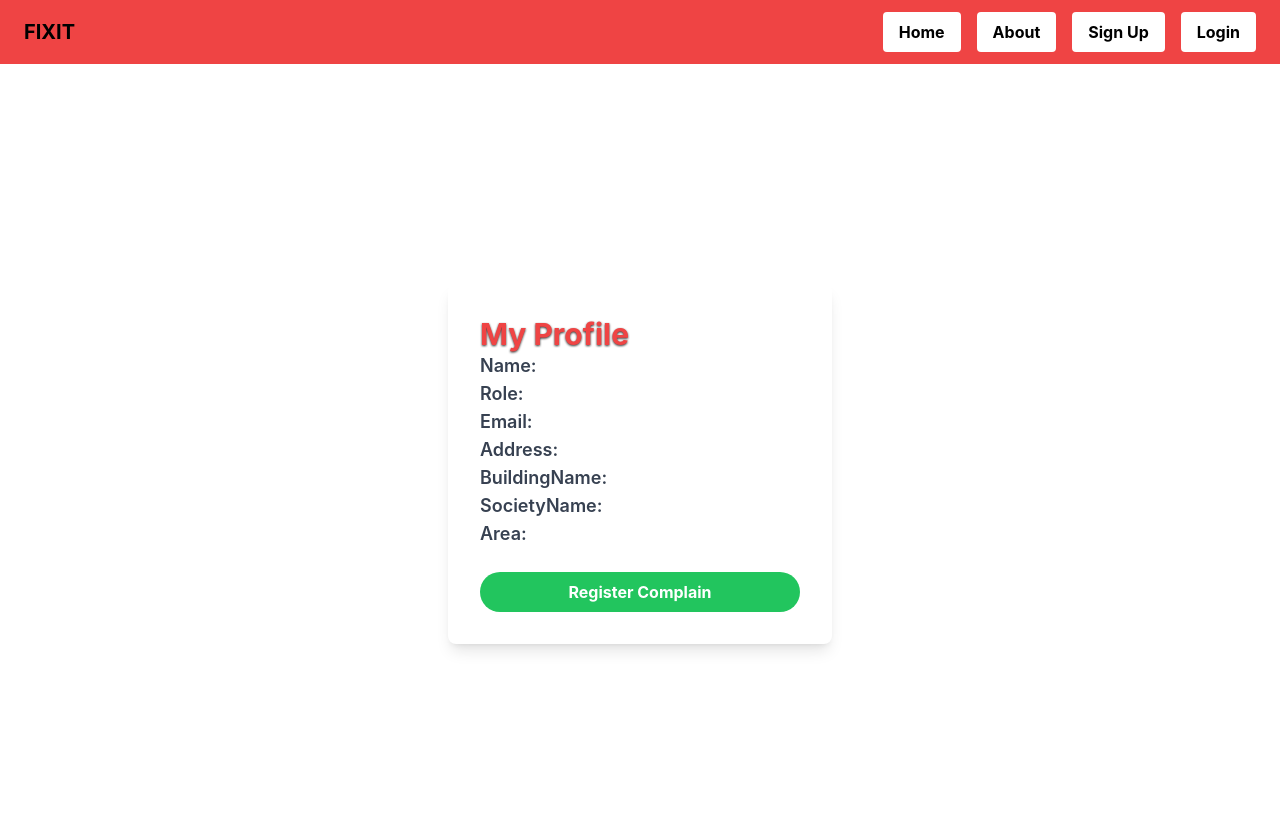
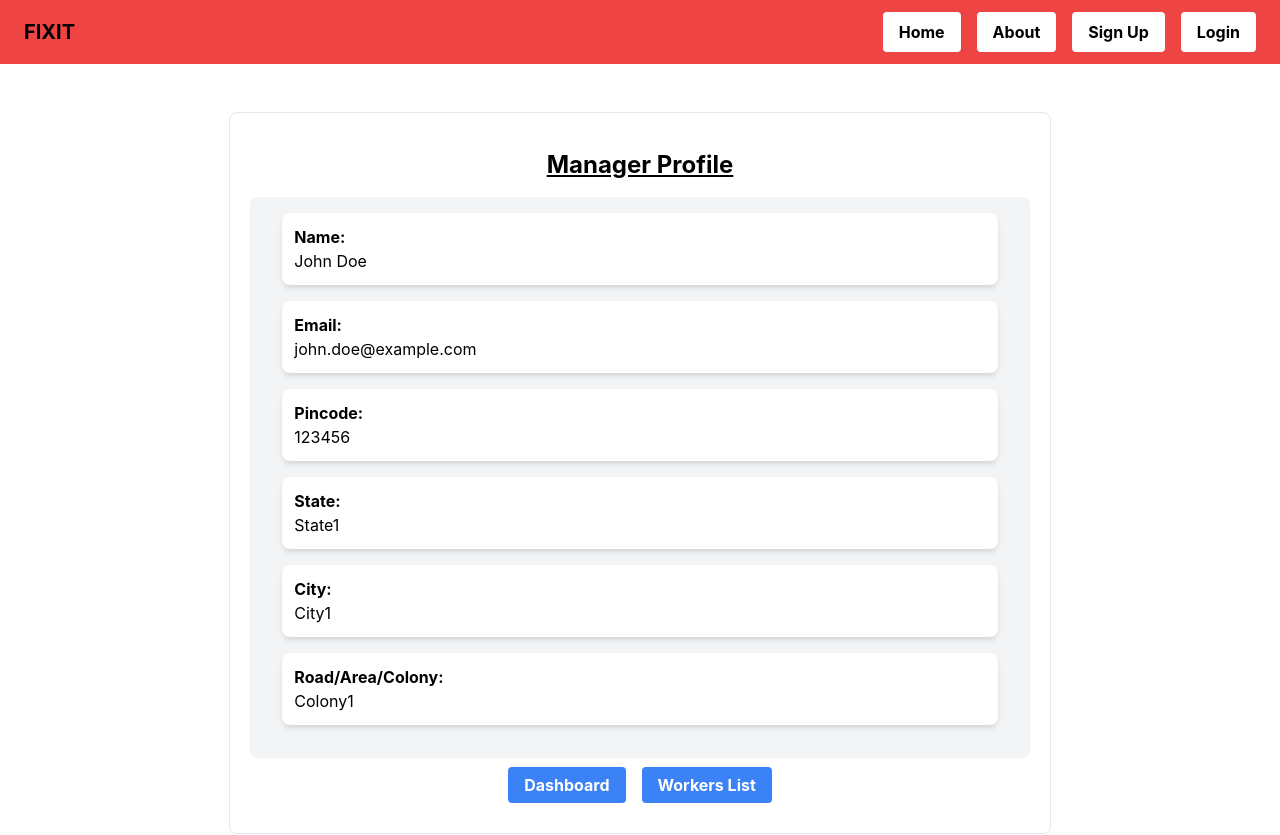
Before and after one commit to Shineri/FixIt, a React (Vite) app in the folder frontend/: page /ManagerProfile in a window 1280 px wide. Shown: the top 835 px of the page. Built offline with nearby package versions, Linux system fonts and the light colour scheme.

Commit message:
user apis added

```diff
--- a/frontend/src/pages/ManagerProfile.jsx
+++ b/frontend/src/pages/ManagerProfile.jsx
@@ -1,49 +1,56 @@
-import React from "react";
-import { Link } from "react-router-dom";
+import React from 'react';
+import { Link } from 'react-router-dom';
 
-const ManagerProfile = ({ userName, role, email,address,building,society,area }) => {
-  const handleComplainForm = () => {
-    // Navigate to complain form page
-    // Replace '/complain-form' with your actual route
-    window.location.href = "/complain-form";
+// Mock data for manager details
+const mockManagerDetails = {
+    fullName: 'John Doe',
+    email: 'john.doe@example.com',
+    pincode: '123456',
+    state: 'State1',
+    city: 'City1',
+    roadName_area_colony: ['Colony1']
 };
 
+const ManagerProfile = () => {
     return (
-    <div className="flex items-center justify-center h-screen bg-gradient-to-br from-white-400 to-indigo-600">
-      <div className="bg-white rounded-lg shadow-lg p-8 w-96">
-        <h2 className="text-3xl font-bold text-red-500 drop-shadow-[0_1.2px_1.2px_rgba(0,0,0,0.8)] mb=8">
-          My Profile
-        </h2>
-        <div className="mb-4">
-          <p className="text-lg text-gray-700 mb =6" >
-            <span className="font-semibold">Name:</span> {userName}
-          </p>
-          <p className="text-lg text-gray-700 mb =6">
-            <span className="font-semibold">Role:</span> {role}
-          </p>
-          <p className="text-lg text-gray-700">
-            <span className="font-semibold">Email:</span> {email}
-          </p>
-          <p className="text-lg text-gray-700">
-            <span className="font-semibold">Address:</span> {address}
-          </p>
-          <p className="text-lg text-gray-700">
-            <span className="font-semibold">BuildingName:</span> {building}
-          </p>
-          <p className="text-lg text-gray-700">
-            <span className="font-semibold">SocietyName:</span> {society}
-          </p>
-          <p className="text-lg text-gray-700">
-            <span className="font-semibold">Area:</span> {area}
-          </p>
+        <div className="container mx-auto flex justify-center px-6 my-12">
+            <div className="w-2/3 bg-white p-5 rounded-lg border">
+                <div className="px-8 mb-4 text-center">
+                    <h1 className="pt-4 mb-2 text-2xl font-bold underline text-black-600">Manager Profile</h1>
                 </div>
-          <div className="mt-6" text-centre>
-          <button
-            className="w-full px-4 py-2 font-bold text-white bg-green-500 rounded-full hover:bg-green-700 focus:outline-none focus:shadow-outline"
-            onClick={handleComplainForm}
-          >
-          Register Complain
-          </button>
+                <div className="px-8 mb-4 bg-gray-100 p-4 rounded-lg shadow-sm">
+                    <div className="mb-4 p-3 bg-white rounded-lg shadow-md">
+                        <p className="font-bold">Name:</p>
+                        <p>{mockManagerDetails.fullName}</p>
+                    </div>
+                    <div className="mb-4 p-3 bg-white rounded-lg shadow-md">
+                        <p className="font-bold">Email:</p>
+                        <p>{mockManagerDetails.email}</p>
+                    </div>
+                    <div className="mb-4 p-3 bg-white rounded-lg shadow-md">
+                        <p className="font-bold">Pincode:</p>
+                        <p>{mockManagerDetails.pincode}</p>
+                    </div>
+                    <div className="mb-4 p-3 bg-white rounded-lg shadow-md">
+                        <p className="font-bold">State:</p>
+                        <p>{mockManagerDetails.state}</p>
+                    </div>
+                    <div className="mb-4 p-3 bg-white rounded-lg shadow-md">
+                        <p className="font-bold">City:</p>
+                        <p>{mockManagerDetails.city}</p>
+                    </div>
+                    <div className="mb-4 p-3 bg-white rounded-lg shadow-md">
+                        <p className="font-bold">Road/Area/Colony:</p>
+                        <p>{mockManagerDetails.roadName_area_colony.join(', ')}</p>
+                    </div>
+                </div>
+                <div className="px-8 mb-4 text-center">
+                    <Link to="/ManagerDashboard" className="bg-blue-500 hover:bg-blue-700 text-white font-bold py-2 px-4 rounded">
+                        Dashboard
+                    </Link>
+                    <Link to="/AllWorkers" className="bg-blue-500 hover:bg-blue-700 text-white font-bold py-2 px-4 rounded ml-4">
+                        Workers List
+                    </Link>
                 </div>
             </div>
         </div>
--- a/frontend/src/pages/UserDashboard.jsx
+++ b/frontend/src/pages/UserDashboard.jsx
@@ -1,211 +1,33 @@
 import React, { useEffect, useState } from 'react';
-import { Link } from 'react-router-dom';
-
-// Updated mock data with additional entries
-const mockComplaints = [
-    {
-        _id: '1',
-        userId: '1',
-        user: 'User1',
-        manager: 'Manager1',
-        serviceRequired: 'Electrician',
-        description: 'Fix the light in the living room',
-        pincode: '123456',
-        state: 'State1',
-        city: 'City1',
-        houseNo_buildingName: ['House1'],
-        roadName_area_colony: ['Colony1'],
-        status: 'Pending',
-        assigned_worker: null,
-        paymentStatus: 'Pending',
-        amount: 100,
-        createdAt: new Date(),
-        availabilitySlot: 'Morning'
-    },
-    {
-        _id: '2',
-        userId: '1',
-        user: 'User1',
-        manager: 'Manager1',
-        serviceRequired: 'Plumber',
-        description: 'Fix leaking pipe in the kitchen',
-        pincode: '123456',
-        state: 'State1',
-        city: 'City1',
-        houseNo_buildingName: ['House2'],
-        roadName_area_colony: ['Colony2'],
-        status: 'Resolved',
-        assigned_worker: 'Worker1',
-        paymentStatus: 'Paid',
-        amount: 150,
-        createdAt: new Date(),
-        availabilitySlot: 'Afternoon'
-    },
-    {
-        _id: '3',
-        userId: '2',
-        user: 'User2',
-        manager: 'Manager2',
-        serviceRequired: 'Carpenter',
-        description: 'Build a new bookshelf',
-        pincode: '654321',
-        state: 'State2',
-        city: 'City2',
-        houseNo_buildingName: ['House3'],
-        roadName_area_colony: ['Colony3'],
-        status: 'Pending',
-        assigned_worker: null,
-        paymentStatus: 'Pending',
-        amount: 120,
-        createdAt: new Date(),
-        availabilitySlot: 'Morning'
-    },
-    {
-        _id: '4',
-        userId: '2',
-        user: 'User2',
-        manager: 'Manager2',
-        serviceRequired: 'Electrician',
-        description: 'Install new electrical outlets',
-        pincode: '654321',
-        state: 'State2',
-        city: 'City2',
-        houseNo_buildingName: ['House4'],
-        roadName_area_colony: ['Colony4'],
-        status: 'In Progress',
-        assigned_worker: 'Worker2',
-        paymentStatus: 'Pending',
-        amount: 180,
-        createdAt: new Date(),
-        availabilitySlot: 'Afternoon'
-    },
-    {
-        _id: '5',
-        userId: '3',
-        user: 'User3',
-        manager: 'Manager3',
-        serviceRequired: 'Plumber',
-        description: 'Fix water leak in the bathroom',
-        pincode: '987654',
-        state: 'State3',
-        city: 'City3',
-        houseNo_buildingName: ['House5'],
-        roadName_area_colony: ['Colony5'],
-        status: 'Resolved',
-        assigned_worker: 'Worker3',
-        paymentStatus: 'Paid',
-        amount: 200,
-        createdAt: new Date(),
-        availabilitySlot: 'Morning'
-    },
-    {
-        _id: '6',
-        userId: '3',
-        user: 'User3',
-        manager: 'Manager3',
-        serviceRequired: 'Electrician',
-        description: 'Fix ceiling fan in the bedroom',
-        pincode: '987654',
-        state: 'State3',
-        city: 'City3',
-        houseNo_buildingName: ['House6'],
-        roadName_area_colony: ['Colony6'],
-        status: 'Pending',
-        assigned_worker: null,
-        paymentStatus: 'Pending',
-        amount: 90,
-        createdAt: new Date(),
-        availabilitySlot: 'Afternoon'
-    },
-    {
-        _id: '7',
-        userId: '1',
-        user: 'User1',
-        manager: 'Manager1',
-        serviceRequired: 'Painter',
-        description: 'Paint the exterior walls',
-        pincode: '123456',
-        state: 'State1',
-        city: 'City1',
-        houseNo_buildingName: ['House3'],
-        roadName_area_colony: ['Colony3'],
-        status: 'Resolved',
-        assigned_worker: 'Worker4',
-        paymentStatus: 'Paid',
-        amount: 250,
-        createdAt: new Date(),
-        availabilitySlot: 'Afternoon'
-    },
-    {
-        _id: '8',
-        userId: '2',
-        user: 'User2',
-        manager: 'Manager2',
-        serviceRequired: 'Gardener',
-        description: 'Trim the garden hedges',
-        pincode: '654321',
-        state: 'State2',
-        city: 'City2',
-        houseNo_buildingName: ['House7'],
-        roadName_area_colony: ['Colony7'],
-        status: 'Pending',
-        assigned_worker: null,
-        paymentStatus: 'Pending',
-        amount: 150,
-        createdAt: new Date(),
-        availabilitySlot: 'Morning'
-    },
-    {
-        _id: '9',
-        userId: '3',
-        user: 'User3',
-        manager: 'Manager3',
-        serviceRequired: 'Cleaner',
-        description: 'Deep clean the kitchen',
-        pincode: '987654',
-        state: 'State3',
-        city: 'City3',
-        houseNo_buildingName: ['House8'],
-        roadName_area_colony: ['Colony8'],
-        status: 'Pending',
-        assigned_worker: null,
-        paymentStatus: 'Pending',
-        amount: 120,
-        createdAt: new Date(),
-        availabilitySlot: 'Morning'
-    },
-    {
-        _id: '10',
-        userId: '1',
-        user: 'User1',
-        manager: 'Manager1',
-        serviceRequired: 'Plumber',
-        description: 'Fix broken pipe in the basement',
-        pincode: '123456',
-        state: 'State1',
-        city: 'City1',
-        houseNo_buildingName: ['House4'],
-        roadName_area_colony: ['Colony4'],
-        status: 'Pending',
-        assigned_worker: null,
-        paymentStatus: 'Pending',
-        amount: 110,
-        createdAt: new Date(),
-        availabilitySlot: 'Afternoon'
-    },
-];
+import axios from 'axios';
 
 const UserDashboard = () => {
   const [complaints, setComplaints] = useState([]);
-    const [filteredComplaints, setFilteredComplaints] = useState([]);
+  const [loading, setLoading] = useState(true); // Added loading state
 
   useEffect(() => {
-        const userId = '1'; // Hardcoded user ID for demonstration
+    const fetchComplaints = async () => {
+      try {
+        const response = await axios.get("http://localhost:3000/api/v1/user/get-my-complaint", {
+          headers: {
+            Authorization: `Bearer ${localStorage.getItem('token')}`, // Assuming token is stored in localStorage
+          },
+        });
+        setComplaints(response.data); // Assuming response.data is an array of complaints
+        setLoading(false); // Update loading state once data is fetched
+      } catch (error) {
+        console.error('Error fetching complaints:', error);
+        setLoading(false); // Update loading state on error
+        // Handle error, e.g., show error message to user
+      }
+    };
 
-        const userComplaints = mockComplaints.filter(complaint => complaint.userId === userId);
-        setComplaints(userComplaints);
-        setFilteredComplaints(userComplaints);
+    fetchComplaints();
   }, []);
+
+  if (loading) {
+    return <p>Loading...</p>; // Render loading state while fetching data
+  }
 
   return (
     <div className="container mx-auto">
@@ -216,7 +38,7 @@ const UserDashboard = () => {
           </div>
           <div className="px-8 mb-4 bg-gray-100 p-4 rounded-lg shadow-sm">
             <ul className="list-decimal ml-5">
-                            {filteredComplaints.map((complaint) => (
+              {complaints.map((complaint) => (
                 <li key={complaint._id} className="mb-4 text-black">
                   <div className="flex justify-between items-center">
                     <div>
--- a/frontend/src/pages/UserProfie.jsx
+++ b/frontend/src/pages/UserProfie.jsx
@@ -1,37 +1,36 @@
-import React from "react";
-import { Link } from "react-router-dom";
+import React from 'react';
+import { Link } from 'react-router-dom';
 
-const UserProfile = ({ userName, role, email}) => {
-  const handleComplainForm = () => {
-    // Navigate to complain form page
-    // Replace '/complain-form' with your actual route
-    window.location.href = "/ComplainForm";
+// Mock data for user details
+const mockUserDetails = {
+    fullName: 'Jane Smith',
+    email: 'jane.smith@example.com'
 };
 
+const UserProfile = () => {
     return (
-    <div className="flex items-center justify-center h-screen bg-gradient-to-br from-white-400 to-indigo-600">
-      <div className="bg-white rounded-lg shadow-lg p-8 w-96">
-        <h2 className="text-3xl font-bold text-red-500 drop-shadow-[0_1.2px_1.2px_rgba(0,0,0,0.8)] mb=8">
-          My Profile
-        </h2>
-        <div className="mb-4">
-          <p className="text-lg text-gray-700 mb =6" >
-            <span className="font-semibold">Name:</span> {userName}
-          </p>
-          <p className="text-lg text-gray-700 mb =6">
-            <span className="font-semibold">Role:</span> {role}
-          </p>
-          <p className="text-lg text-gray-700">
-            <span className="font-semibold">Email:</span> {email}
-          </p>
+        <div className="container mx-auto flex justify-center px-6 my-12">
+            <div className="w-2/3 bg-white p-5 rounded-lg border">
+                <div className="px-8 mb-4 text-center">
+                    <h1 className="pt-4 mb-2 text-2xl font-bold underline text-black-600">User Profile</h1>
                 </div>
-          <div className="mt-6" text-centre>
-          <button
-            className="w-full px-4 py-2 font-bold text-white bg-green-500 rounded-full hover:bg-green-700 focus:outline-none focus:shadow-outline"
-            onClick={handleComplainForm}
-          >
-          Register Complain
-          </button>
+                <div className="px-8 mb-4 bg-gray-100 p-4 rounded-lg shadow-sm">
+                    <div className="mb-4 p-3 bg-white rounded-lg shadow-md">
+                        <p className="font-bold">Name:</p>
+                        <p>{mockUserDetails.fullName}</p>
+                    </div>
+                    <div className="mb-4 p-3 bg-white rounded-lg shadow-md">
+                        <p className="font-bold">Email:</p>
+                        <p>{mockUserDetails.email}</p>
+                    </div>
+                </div>
+                <div className="px-8 mb-4 text-center">
+                    <Link to="/UserDashboard" className="bg-blue-500 hover:bg-blue-700 text-white font-bold py-2 px-4 rounded">
+                        User Dashboard
+                    </Link>
+                    <Link to="/ComplainForm" className="bg-blue-500 hover:bg-blue-700 text-white font-bold py-2 px-4 rounded ml-4">
+                        Register Complaint
+                    </Link>
                 </div>
             </div>
         </div>
```
Also changed, not shown: frontend/src/pages/Authentication/Login.jsx (+9 -10 lines), frontend/src/pages/ComplainForm.jsx (+19 -9 lines). Lines whose indentation alone changed are shown as unchanged.
